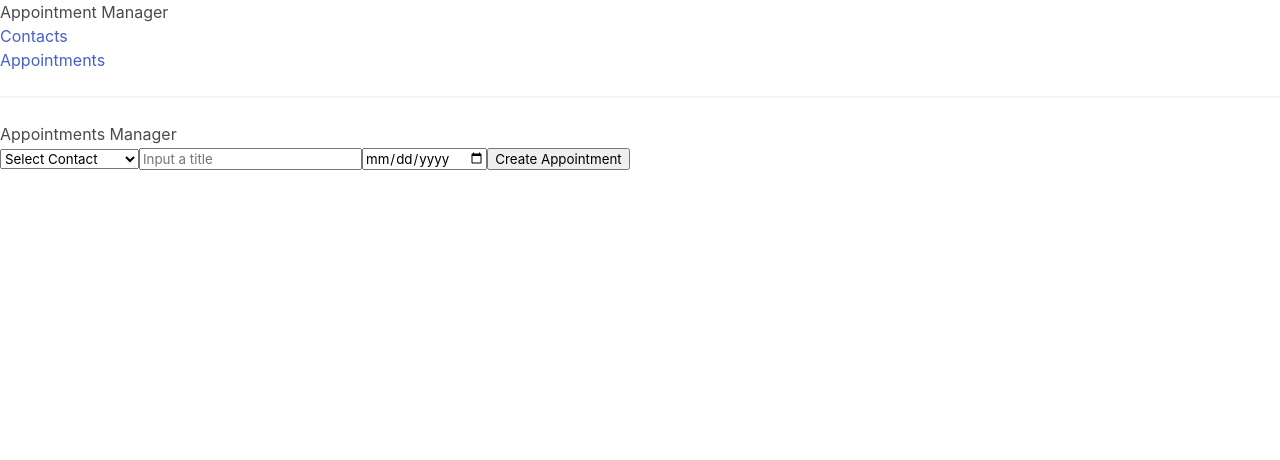
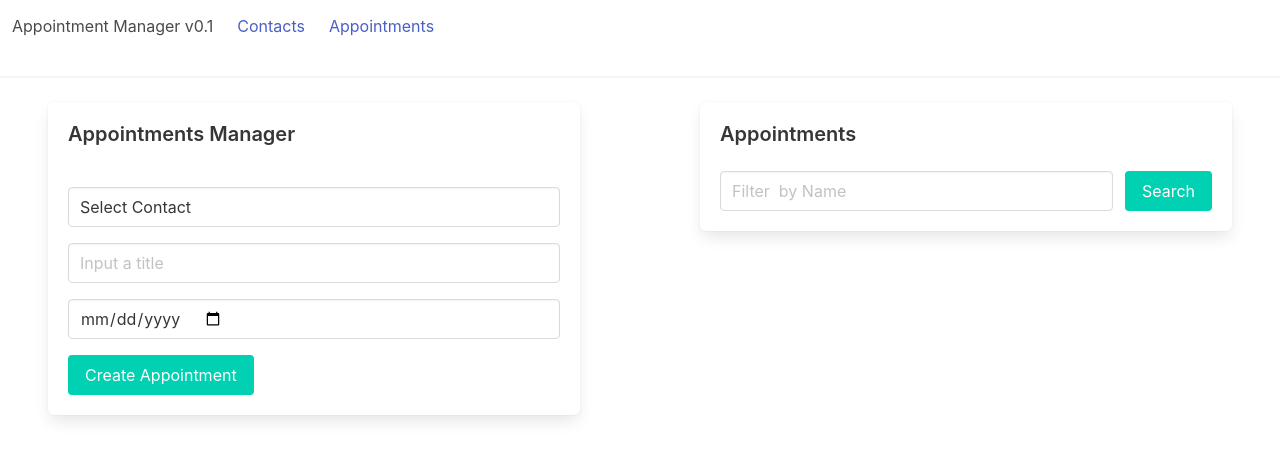
Before and after one commit to LozPilafas/appointment-manager, a React (Create React App) app: page /appointments in a window 1280 px wide. Shown: the top 460 px of the page. Built offline with nearby package versions, Linux system fonts and the light colour scheme.

Commit message:
Bulma CSS implemented

```diff
--- a/src/App.js
+++ b/src/App.js
@@ -3,6 +3,7 @@
 import { Contactpage } from "./presentational/contacts";
 import {ContactLine} from "./presentational/contactline"
 import {AppointmentsPage} from "./presentational/appointmentspage"
+import { AppointmentItem } from "./presentational/appointmentitem";
 
 
 
@@ -65,7 +66,7 @@
     }
     else
     {
-      alert('Appointment with this Name already exists')
+      alert('Appointment with this Name already exists or Contact hasnt been selected')
     }
 
 
@@ -88,8 +89,13 @@
     return contacts.map((contactitem)=><option  value={contactitem.name}>{contactitem.name}</option>)
   }
   else{
-  return <option>No contacts found</option>
+  return <option disabled selected>No contacts found</option>
   }
+}
+
+const renderAppointmentLines=(appointments)=>
+{
+  return appointments.map((item)=><AppointmentItem appointments={item} />)
 }
 
 
@@ -98,7 +104,7 @@
 
   return (
     <>
-    <h1>Appointment Manager</h1>
+
       <Routes>
         <Route path="/" element={<Layout />}>
 
@@ -115,6 +121,9 @@
           contacts={contacts}
           handleInputChangeAppoint={handleInputChangeAppoint}
           handleCreateSubmitAppoint={handleCreateSubmitAppoint}
+          currentValues={newAppoint}
+          appointments={appointments}
+          renderAppointmentLines={renderAppointmentLines}
 
           />} />
 
@@ -130,21 +139,29 @@
 function Layout() {
   return (
 
-    <div>
+    <>
       <link rel="stylesheet" href="https://cdn.jsdelivr.net/npm/bulma@0.9.3/css/bulma.min.css"/>
       {/* A "layout route" is a good place to put markup you want to
           share across all the pages on your site, like navigation. */}
-      <nav>
-        <ul>
+      <nav className="navbar">
+        <div className="navbar-brand">
+          <span className="navbar-item"> Appointment Manager v0.1</span>
 
-          <li>
-            <Link to="/contacts">Contacts</Link>
-          </li>
-          <li>
-            <Link to="/appointments">Appointments</Link>
-          </li>
+          </div>
 
-        </ul>
+    <div class="navbar-start">
+      <a class="navbar-item"><Link to="/contacts">Contacts</Link></a>
+
+
+          <a className="navbar-item"><Link to="/appointments">Appointments</Link>
+
+          </a>
+
+
+          </div>
+
+
+
       </nav>
 
       <hr />
@@ -153,6 +170,7 @@
           so you can think about this <Outlet> as a placeholder for
           the child routes we defined above. */}
       <Outlet />
-    </div>
+
+    </>
   );
 }
--- a/src/presentational/appointmentitem.js
+++ b/src/presentational/appointmentitem.js
@@ -6,11 +6,11 @@
         <div className="content ">
           <blockquote>
                 <p>
-                  <strong>Customer Name goes here</strong>
+                  <strong>{props.appointments.contact}</strong>
                 </p>
-                <p>Date goes here</p>
+                <p>{props.appointments.date}</p>
                 <p>Time goes here</p>
-                <p>Title Goes here</p>
+                <p>{props.appointments.title}</p>
                 <p>Options go here</p>
 
           </blockquote>
--- a/src/presentational/appointmentslist.js
+++ b/src/presentational/appointmentslist.js
@@ -6,10 +6,22 @@
   return (
     <div className="column is-half">
     <div className="box mx-6">
+
       <div className="subtitle"><strong>Appointments</strong></div>
+      <div class="field is-grouped">
+        <p class="control is-expanded">
+          <input
+            class="input"
+            type="text"
+            placeholder="Filter  by Name"
+          />
+        </p>
+        <p class="control">
+          <a class="button is-primary">Search</a>
+        </p>
+      </div>
 
-
-      <AppointmentItem/>
+      {props.renderAppointmentLines(props.appointments)}
     </div></div>
   );
 
--- a/src/presentational/appointmentspage.js
+++ b/src/presentational/appointmentspage.js
@@ -12,19 +12,26 @@
 return(
 
     <>
-    <h3>Appointments Manager</h3>
+    <div className="columns ">
+          <div className="column is-half">
+        <div className="box mx-6 ">
+    <h3 className="subtitle"><strong>Appointments Manager</strong></h3>
     <form onSubmit={props.handleCreateSubmitAppoint}>
-    <select name="contact" onChange={props.handleInputChangeAppoint}>
+    <select className="input mt-4 " name="contact" onChange={props.handleInputChangeAppoint} value={props.currentValues.contact || ""}>
     <option value="" disabled selected>Select Contact</option>
         {props.renderContactOptions(props.contacts)}
     </select>
-    <input type="text" placeholder="Input a title" required="true" name="title" onChange={props.handleInputChangeAppoint}/>
-    <input type="date" required="yes" name="date" onChange={props.handleInputChangeAppoint} />
-    <button type="submit" value="Create Appointment" >Create Appointment</button>
+    <input className="input mt-4 " type="text" placeholder="Input a title" required="true" name="title" onChange={props.handleInputChangeAppoint} value={props.currentValues.title}/>
+    <input className="input mt-4 " type="date" required="yes" name="date" onChange={props.handleInputChangeAppoint} value={props.currentValues.date} />
+    <button className="button is-primary mt-4" type="submit" value="Create Appointment" >Create Appointment</button>
 </form>
 
+</div>
+</div>
 
+<AppointmentsList renderAppointmentLines={props.renderAppointmentLines} appointments={props.appointments} /></div>
     </>
+
 
 
 )
--- a/src/presentational/contactslist.js
+++ b/src/presentational/contactslist.js
@@ -12,7 +12,7 @@
           />
         </p>
         <p class="control">
-          <a class="button is-info">Search</a>
+          <a class="button is-primary">Search</a>
         </p>
       </div>
 
```
